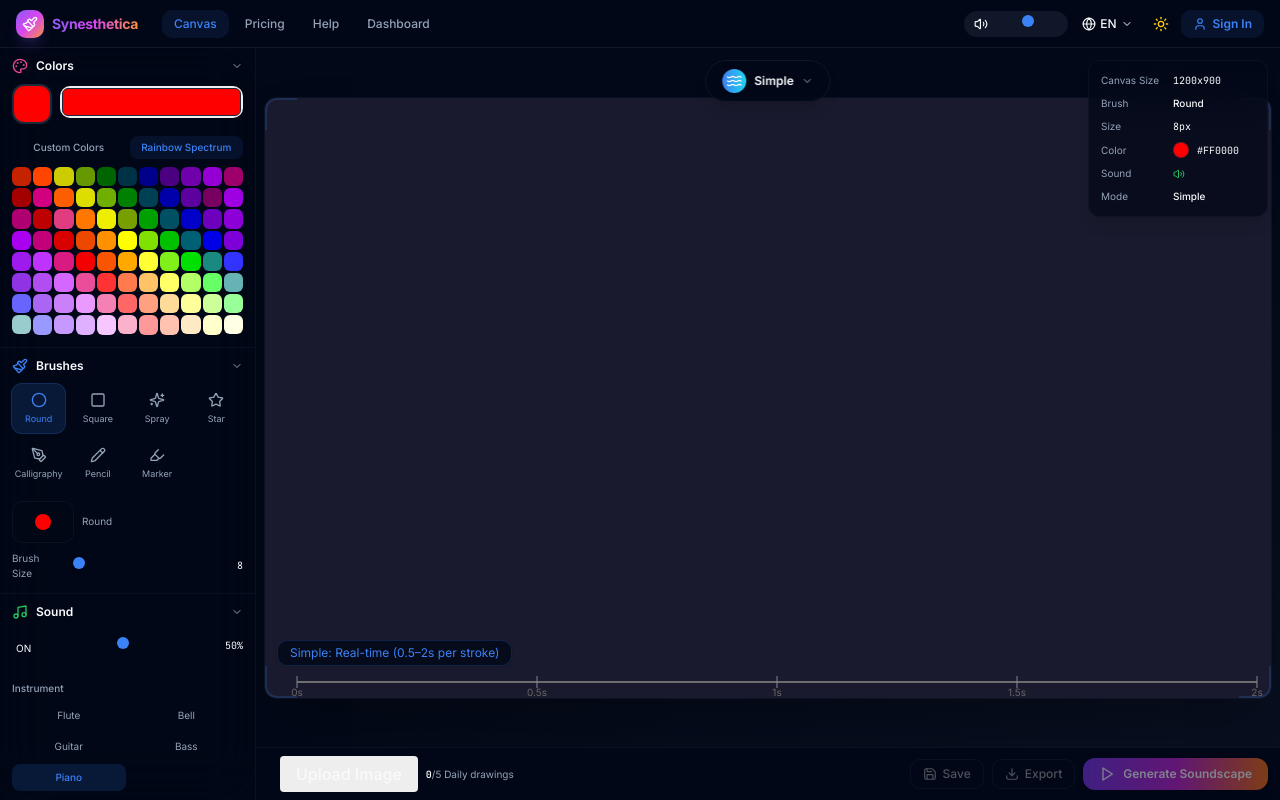
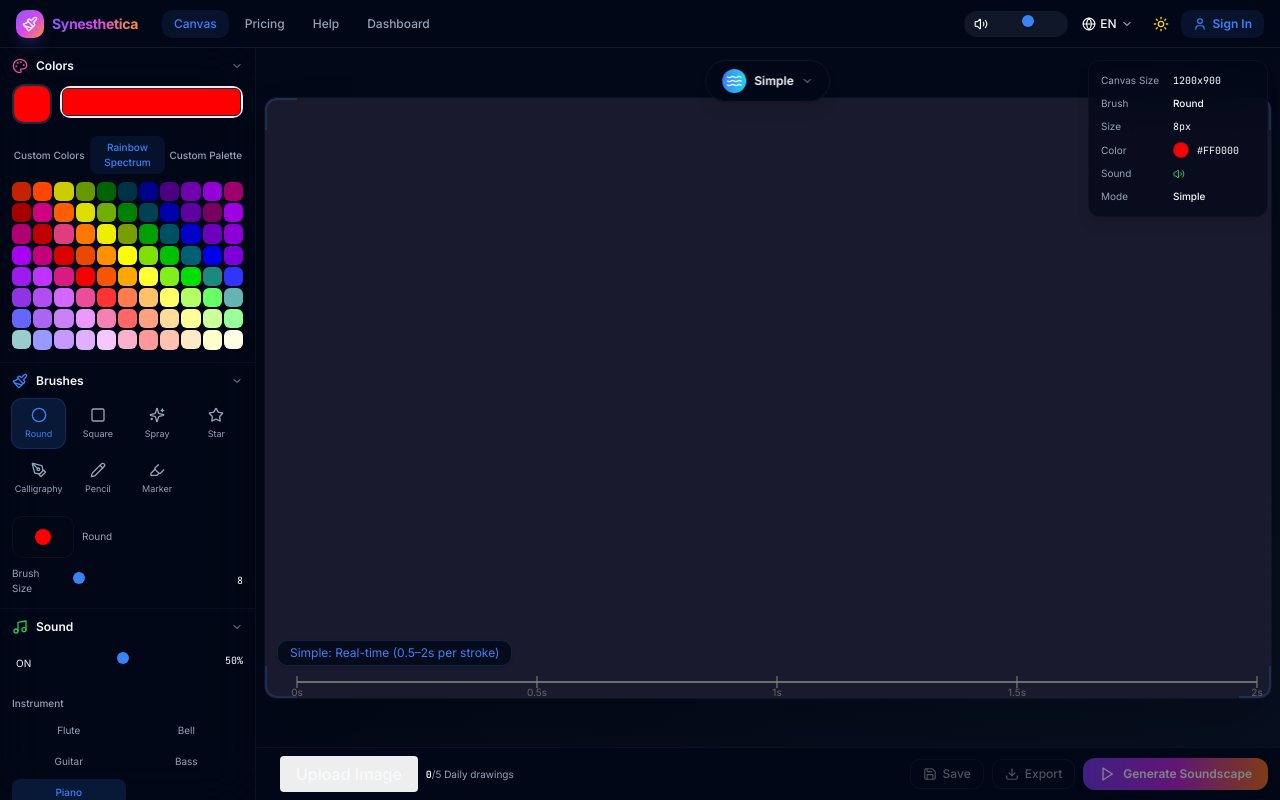
Before and after one commit to Ayka11/Synesany, a React (Vite) app: page / in a window 1280 px wide. Both pictures are taken after a click on the button "Rainbow Spectrum". Built offline with nearby package versions, Linux system fonts and the light colour scheme.

Commit message:
Show all three color palettes in Sidebar

```diff
--- a/src/components/synth/Sidebar.tsx
+++ b/src/components/synth/Sidebar.tsx
@@ -1,7 +1,7 @@
 import React, { useState, useRef, useEffect } from 'react';
 import { useAppContext } from '@/contexts/AppContext';
 import { useTranslation } from '@/lib/i18n';
-import { PIANO_KEYS, DEFAULT_COLORS, BrushType, InstrumentType } from '@/data/pianoKeys';
+import { PIANO_KEYS, DEFAULT_COLORS, BrushType, InstrumentType, CUSTOM_PIANO_PALETTE } from '@/data/pianoKeys';
 import {
   Palette, Paintbrush, Music, Wrench, ChevronDown, ChevronRight,
   Circle, Square, Sparkles, Star, PenTool, Pencil, Highlighter,
@@ -142,7 +142,7 @@ const Sidebar: React.FC = () => {
     sidebarOpen,
   } = useAppContext();
   const { t } = useTranslation();
-  const [colorTab, setColorTab] = useState<'custom' | 'rainbow'>('custom');
+  const [colorTab, setColorTab] = useState<'custom' | 'rainbow' | 'palette'>('custom');
 
   if (!sidebarOpen) return null;
 
@@ -184,9 +184,17 @@ const Sidebar: React.FC = () => {
           >
             {t('rainbow.spectrum')}
           </button>
+          <button
+            onClick={() => setColorTab('palette')}
+            className={`flex-1 text-[10px] font-medium py-1 rounded-md transition-colors ${
+              colorTab === 'palette' ? 'bg-primary/10 text-primary' : 'text-muted-foreground hover:bg-accent'
+            }`}
+          >
+            Custom Palette
+          </button>
         </div>
 
-        {colorTab === 'custom' ? (
+        {colorTab === 'custom' && (
           <div className="grid grid-cols-10 gap-1">
             {DEFAULT_COLORS.map((color) => (
               <button
@@ -199,9 +207,25 @@ const Sidebar: React.FC = () => {
               />
             ))}
           </div>
-        ) : (
+        )}
+        {colorTab === 'rainbow' && (
           <div className="grid grid-cols-11 gap-0.5 max-h-48 overflow-y-auto">
             {PIANO_KEYS.map((key) => (
+              <button
+                key={key.note}
+                onClick={() => setCurrentColor(key.color)}
+                title={`${key.note} (${key.freq.toFixed(0)} Hz)`}
+                className={`w-full aspect-square rounded-sm transition-all hover:scale-125 hover:z-10 ${
+                  currentColor === key.color ? 'ring-1 ring-white scale-125 z-10' : ''
+                }`}
+                style={{ backgroundColor: key.color }}
+              />
+            ))}
+          </div>
+        )}
+        {colorTab === 'palette' && (
+          <div className="grid grid-cols-11 gap-0.5 max-h-48 overflow-y-auto">
+            {CUSTOM_PIANO_PALETTE.map((key) => (
               <button
                 key={key.note}
                 onClick={() => setCurrentColor(key.color)}
```
